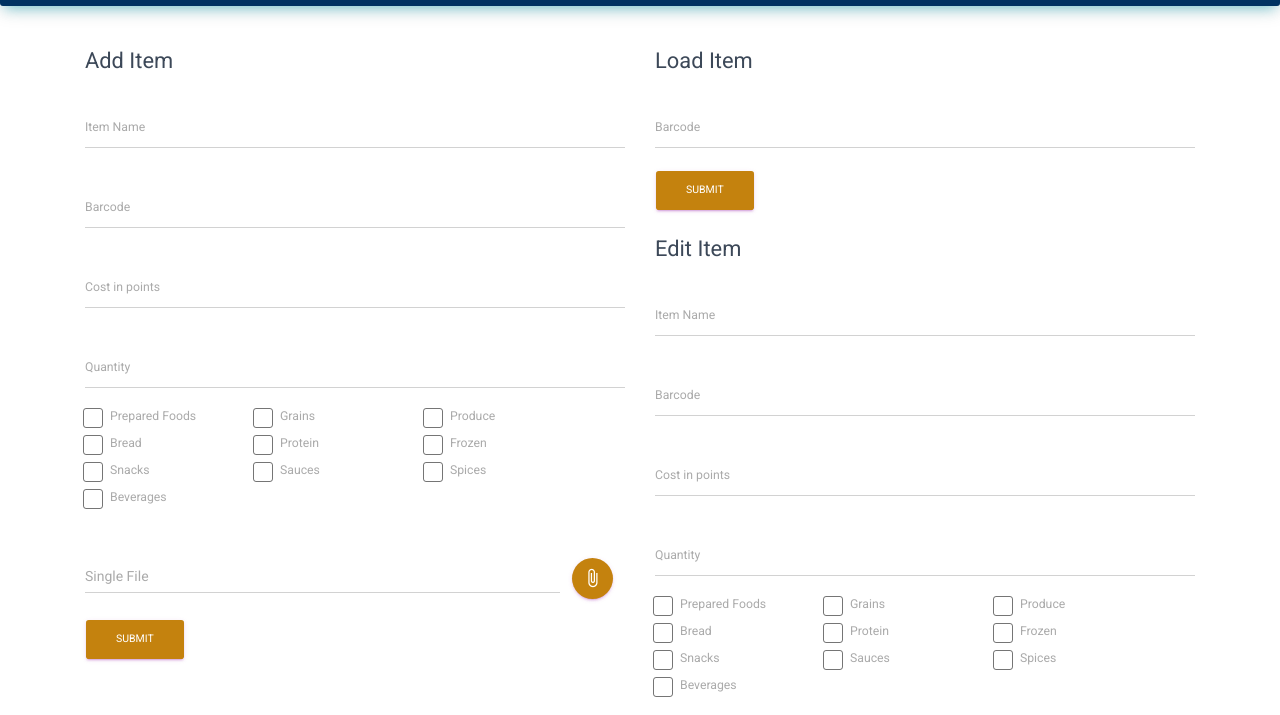
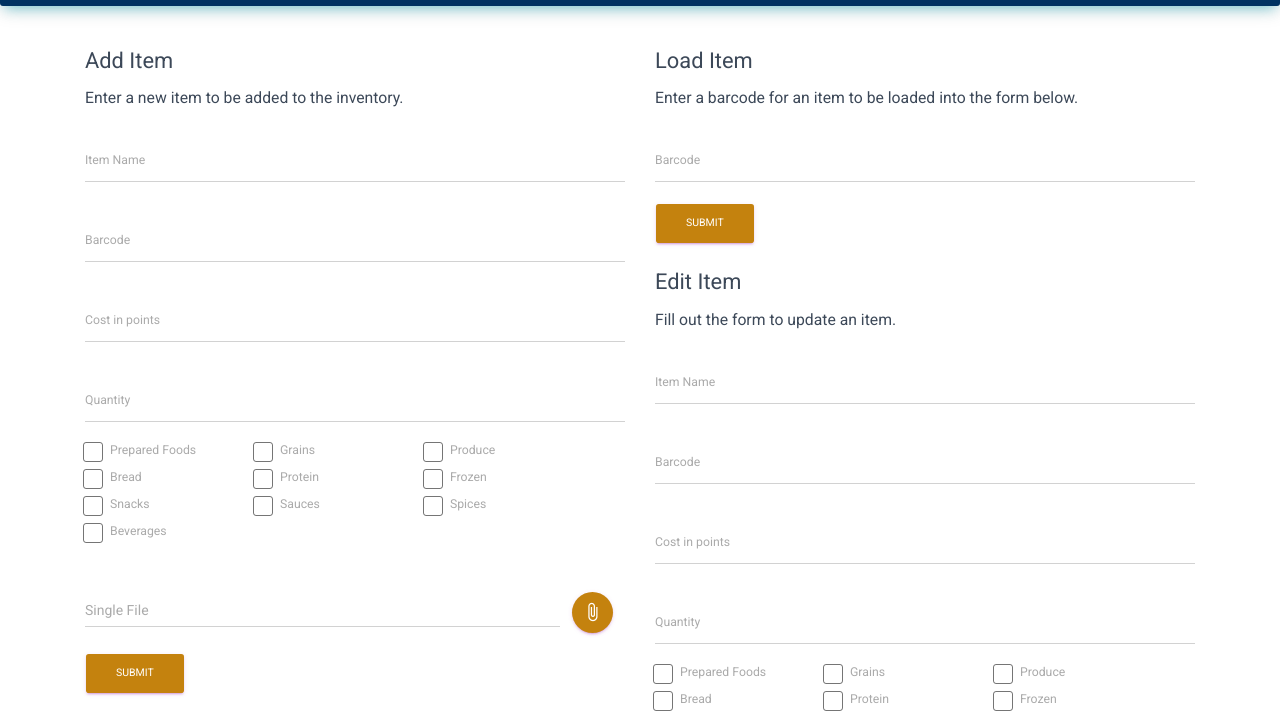
Before and after one commit to CalNourish/ucbfpa-webapp, a plain HTML site: page public/inventory/index.html in a window 1280 px wide. Shown: the part 62-777 px from the top of the page. Drawn offline with nearby package versions, Linux system fonts and the light colour scheme; a script that the page names is missing.

Commit message:
add text

```diff
--- a/public/inventory/index.html
+++ b/public/inventory/index.html
@@ -104,6 +104,7 @@
   <!-- ADD ITEM -->
         <div class="col-sm">
           <h3>Add Item</h3>
+          <h4>Enter a new item to be added to the inventory.</h4>
           <form id="add-item-form">
             <div class="form-group">
               <label for="itemName" class="bmd-label-floating">Item Name</label>
@@ -239,6 +240,7 @@
   <!-- EDIT ITEM -->
         <div class="col-sm">
           <h3>Load Item</h3>
+          <h4>Enter a barcode for an item to be loaded into the form below.</h4>
           <form id="edit-item-form-barcode">
 
             <div class="form-group">
@@ -251,6 +253,7 @@
 
 
           <h3>Edit Item</h3>
+          <h4>Fill out the form to update an item.</h4>
           <form id="edit-item-form">
             <span id="editItemID" value=""></span>
             <div class="form-group">
```
